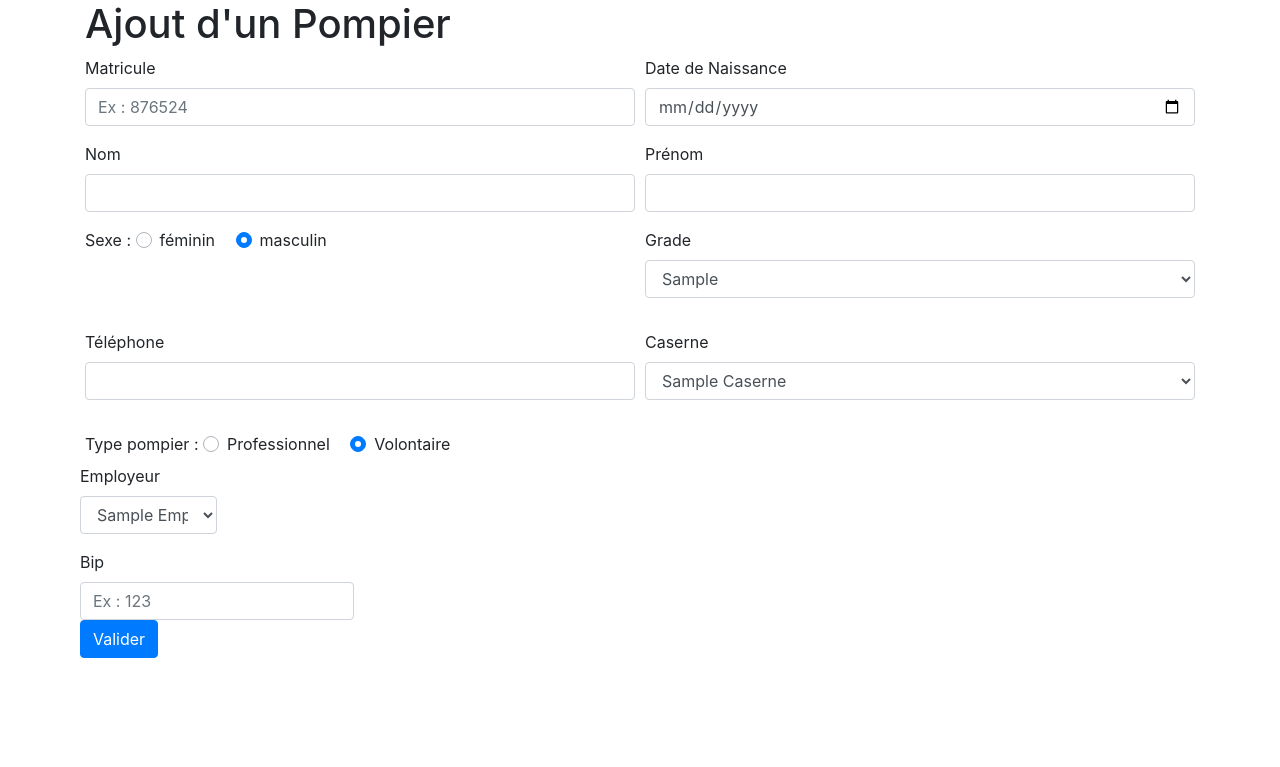
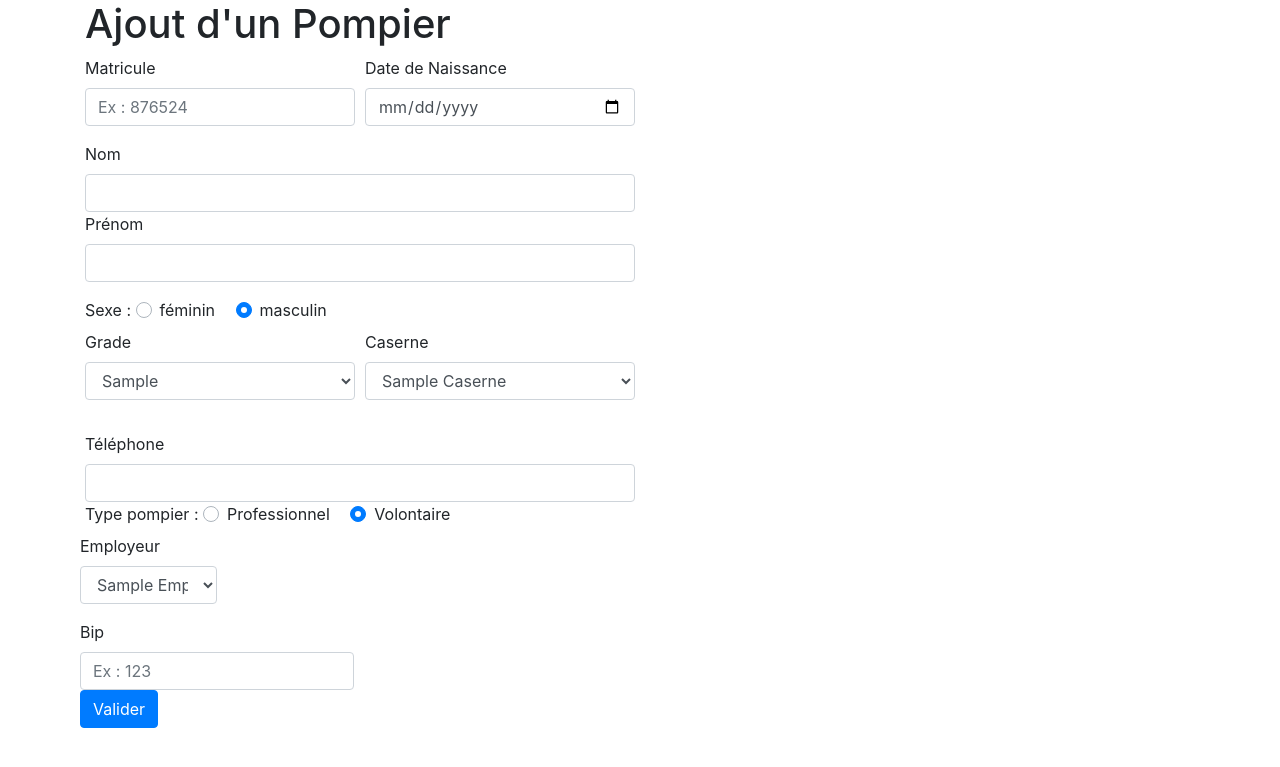
Before and after one commit to SebInfo/DCSPompiers, a PHP site: page /FormAjoutPompier.php in a window 1280 px wide. Shown: the top 767 px of the page. Run offline with PHP 8.4, Linux system fonts and the light colour scheme; tables that the repository leaves empty or names only in its code hold one stand-in row (values such as "Sample post"); data that the repository does not hold is empty; some libraries are stand-ins or nearby versions.

Commit message:
Changement des emplacements dans le formulaire

```diff
--- a/FormAjoutPompier.php
+++ b/FormAjoutPompier.php
@@ -35,20 +35,22 @@
 
     <form method="post" action="ajoutPompier.php" id="form"  novalidate>
       <div class="form-row">
-        <div class="form-control-group col-md-6">
+        <div class="form-control-group col-md-3">
           <label for="matricule">Matricule</label>
           <input pattern="[0-9]{6}" class="form-control" name="matricule" id="matricule" placeholder="Ex : 876524" required>
           <div class="invalid-feedback">
             Le matricule est obligatoire ( Il est constitué de 6 chiffres )
           </div>
         </div>
-        <div class="form-group col-md-6">
+        <div class="form-group col-md-3">
           <label for="dateNaissance">Date de Naissance</label>
           <input type="date" class="form-control" name="dateNaissance" id="dateNaissance" required>
           <div class="invalid-feedback">
             La date de naissance est obligatoire
           </div>
         </div>
+      </div>
+      <div class="form-row">
         <div class="form-control-group col-md-6">
           <label for="nom">Nom</label>
           <input pattern="[A-Za-zéèà-]{3,45}" class="form-control" name="nom" id="Nom" required>
@@ -56,6 +58,8 @@
             Le nom du pompier est obligatoire (minimum 3 caractères maximum 45)
           </div>
         </div>
+      </div>
+      <div class="form-row">
         <div class="form-group col-md-6">
           <label for="prenom">Prénom</label>
           <input pattern="[A-Za-zéèà-]{3,45}" class="form-control" name="prenom" id="prenom" required>
@@ -63,7 +67,8 @@
             Le prénom du pompier est obligatoire (minimum 3 caractères maximum 45)
           </div>
         </div>
-
+      </div>
+      <div class="form-row">
         <!-- Boutons radio -->
         <div class="form-control-group col-md-6">
           <label class="md-3" for="sexe">Sexe  :</label>
@@ -79,9 +84,11 @@
             Le sexe est obligatoire
           </div>
         </div>
+      </div>
+      <div class="form-row">
 
         <!-- Liste déroulante -->
-        <div class="form-group col-md-6">
+        <div class="form-group col-md-3">
           <label for="grade">Grade</label>
           <div class="form-group">
             <select class="form-control" id="grade" name="grade">
@@ -98,15 +105,7 @@
           </div>
         </div>
 
-        <div class="form-control-group col-md-6">
-          <label for="tel">Téléphone</label>
-          <input type="tel" pattern="^[0-9]{10}$" class="form-control" name="tel" id="tel" required>
-          <div class="invalid-feedback">
-            Le numéro de téléphone est obligatoire
-          </div>
-        </div>
-
-        <div class="form-group col-md-6">
+        <div class="form-group col-md-3">
           <label for="caserne">Caserne</label>
           <div class="form-group">
             <select class="form-control" id="caserne">
@@ -122,7 +121,17 @@
             La caserne est obligatoire
           </div>
         </div>
-
+      </div>
+      <div class="form-row">
+        <div class="form-control-group col-md-6">
+          <label for="tel">Téléphone</label>
+          <input type="tel" pattern="^[0-9]{10}$" class="form-control" name="tel" id="tel" required>
+          <div class="invalid-feedback">
+            Le numéro de téléphone est obligatoire
+          </div>
+        </div>
+      </div>
+      <div class="form-row">
 
         <div class="form-control-group col-md-12">
           <label class="md-3" for="type">Type pompier  :</label>
```
